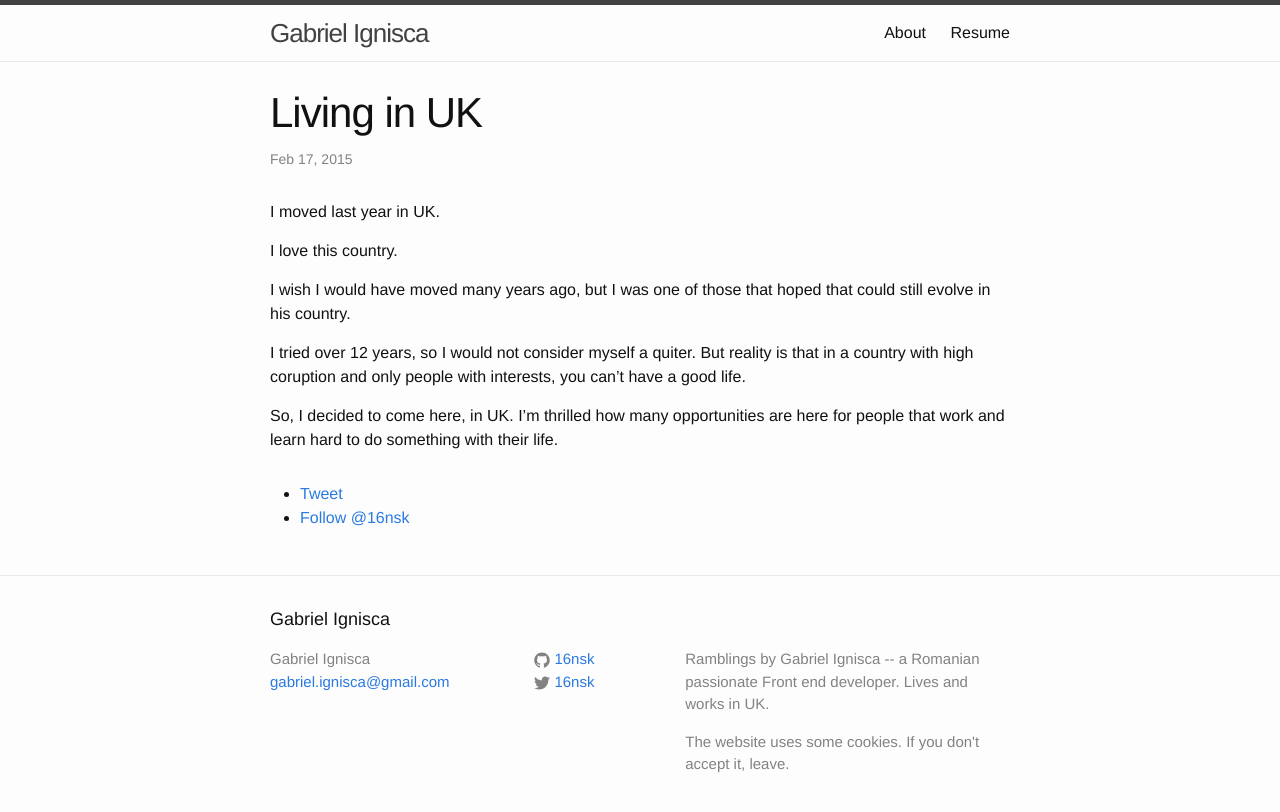
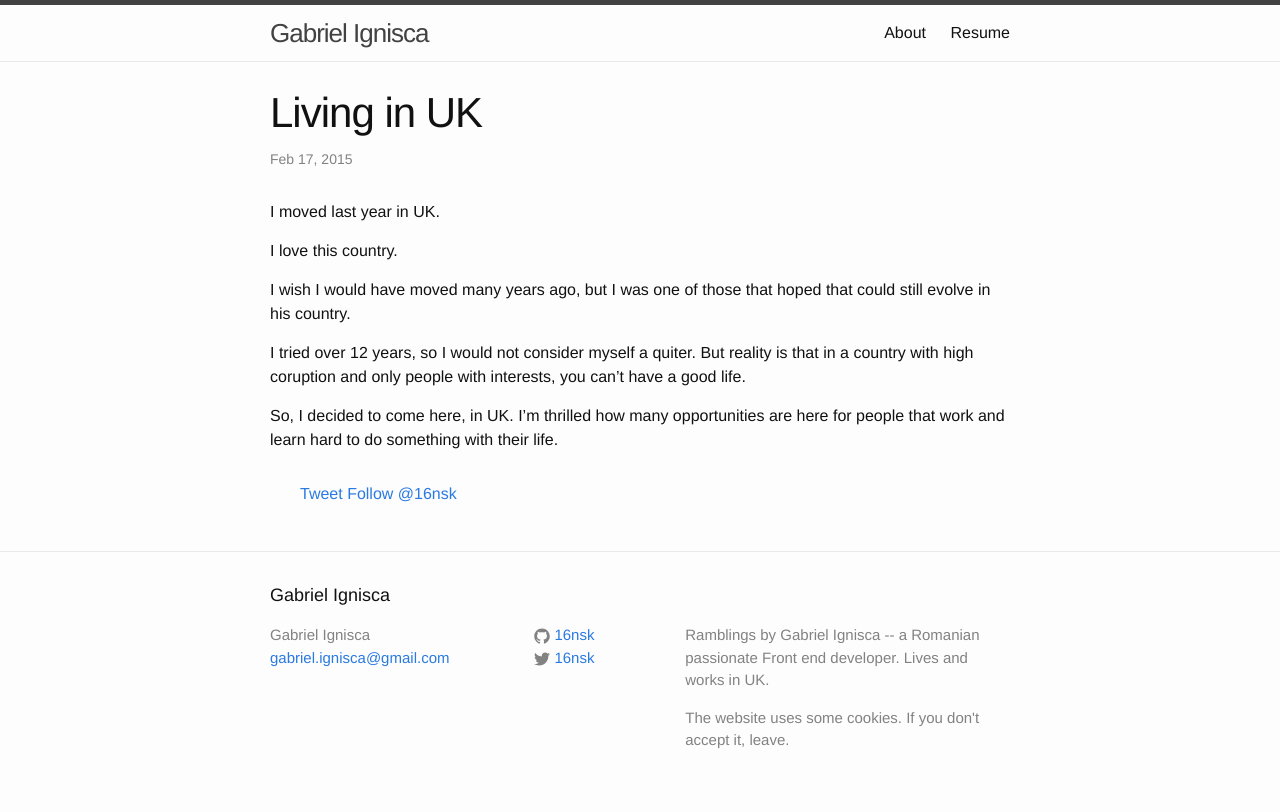
Before and after one commit to madalinignisca/madalinignisca.github.io, a Jekyll site: the page built from _posts/2015-02-17-living-in-uk.markdown, in a window 1280 px wide. Shown: the top 812 px of the page. Built offline with Jekyll 4.4.1, drawn with Linux system fonts in a browser that asks for light colours; comment, search, counter and statistics services are not loaded.

Commit message:
more share buttons

```diff
--- a/_layouts/post.html
+++ b/_layouts/post.html
@@ -22,6 +22,25 @@
         <a href="https://twitter.com/16nsk" class="twitter-follow-button" data-show-count="false" data-dnt="true">Follow @16nsk</a>
         <script>!function(d,s,id){var js,fjs=d.getElementsByTagName(s)[0],p=/^http:/.test(d.location)?'http':'https';if(!d.getElementById(id)){js=d.createElement(s);js.id=id;js.src=p+'://platform.twitter.com/widgets.js';fjs.parentNode.insertBefore(js,fjs);}}(document, 'script', 'twitter-wjs');</script>
       </li>
+      <li>
+        <!-- Place this tag where you want the share button to render. -->
+        <div class="g-plus" data-action="share" data-annotation="bubble"></div>
+
+        <!-- Place this tag after the last share tag. -->
+        <script type="text/javascript">
+          window.___gcfg = {lang: 'en-GB'};
+
+          (function() {
+            var po = document.createElement('script'); po.type = 'text/javascript'; po.async = true;
+            po.src = 'https://apis.google.com/js/platform.js';
+            var s = document.getElementsByTagName('script')[0]; s.parentNode.insertBefore(po, s);
+          })();
+        </script>
+      </li>
+      <li>
+        <script src="//platform.linkedin.com/in.js" type="text/javascript"> lang: en_US</script>
+        <script type="IN/Share" data-counter="right"></script>
+      </li>
     </ul>
   </section>
 
--- a/_sass/_style.scss
+++ b/_sass/_style.scss
@@ -4,3 +4,12 @@
     height: auto;
     float: right;
 }
+
+.post-share {
+    ul {
+        list-style: none;
+    }
+    li {
+        display: inline-block;
+    }
+}
```
